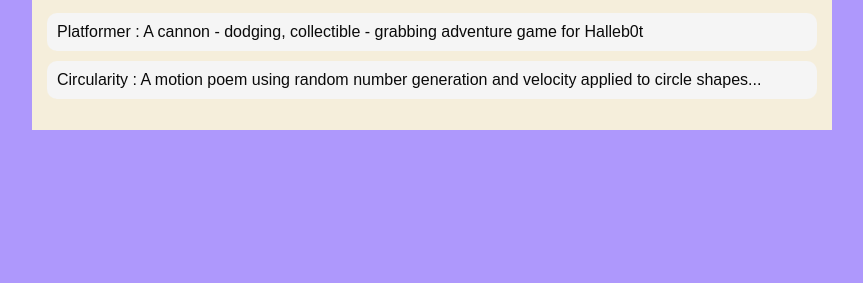
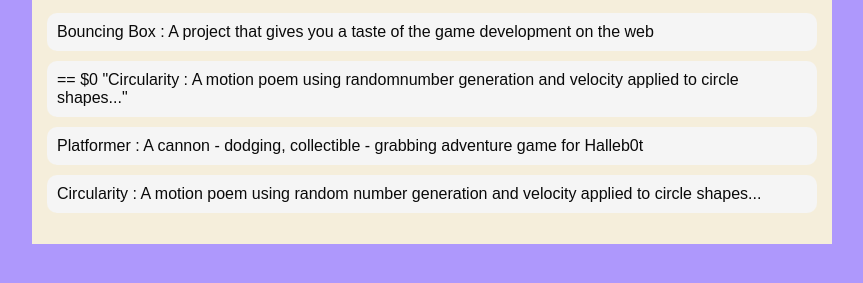
Before and after one commit to Dfcolligan/Dfcolligan.github.io, a plain HTML site: page portfolio.html in a window 1280 px wide. Shown: the part 153-436 px from the top of the page, without its empty margins (208-1071 px from the left). Drawn offline with nearby package versions, Linux system fonts and the light colour scheme.

Commit message:
Portfolio

```diff
--- a/portfolio.html
+++ b/portfolio.html
@@ -94,11 +94,18 @@
                         <div class="content">
                             <h1>Portfolio</h1>
                             <ul id="portfolio">
+                                <li>
+                                <a href="projects/bouncing-box/">Bouncing Box : A project that gives you a taste of the game development on the web </a>
+                                </li>
+                                <li>
+                                <a href="projects/circularity/"> == $0
+                                    "Circularity : A motion poem using randomnumber generation and velocity applied to circle shapes..."
+                                </a>
+                                </li>
                             </ul>
-                        </main>
-                    </div>
-
-            </div>
+                        </div>
+                    </main>
+                </div>
             <script src="https://ajax.googleapis.com/ajax/libs/jquery/2.1.3/jquery.min.js"></script>
                     <script id="portfolioScript">$(document).ready(function() {$.getJSON('projects/projects.json').then(function(data) { data.projects.forEach(function(project){ $('#portfolio').append('<li><a href="projects/' + project.name + '/">' + project.title + ' : ' + project.description + '</a></li>'); }); }); });</script>
     </body>
```
